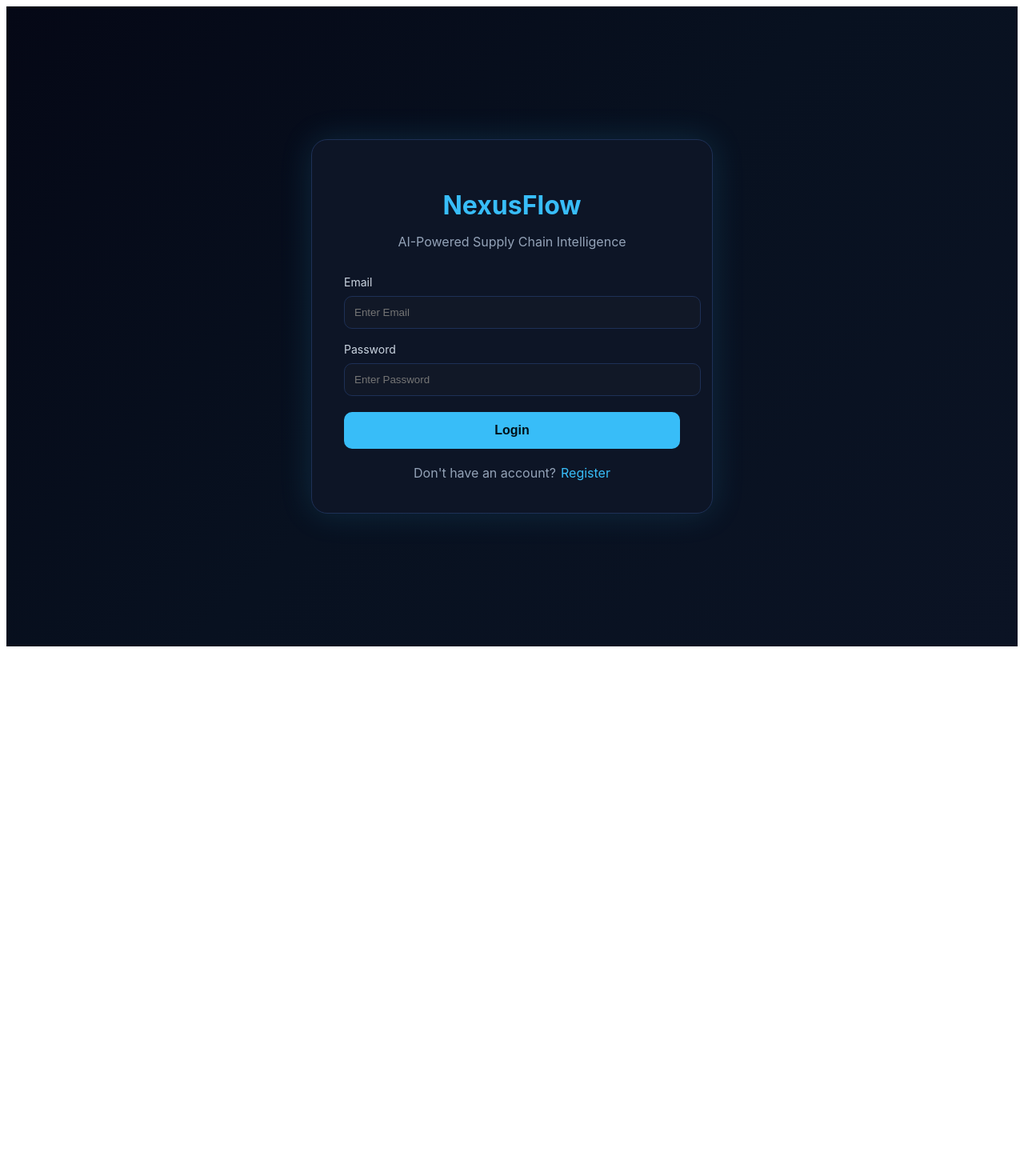
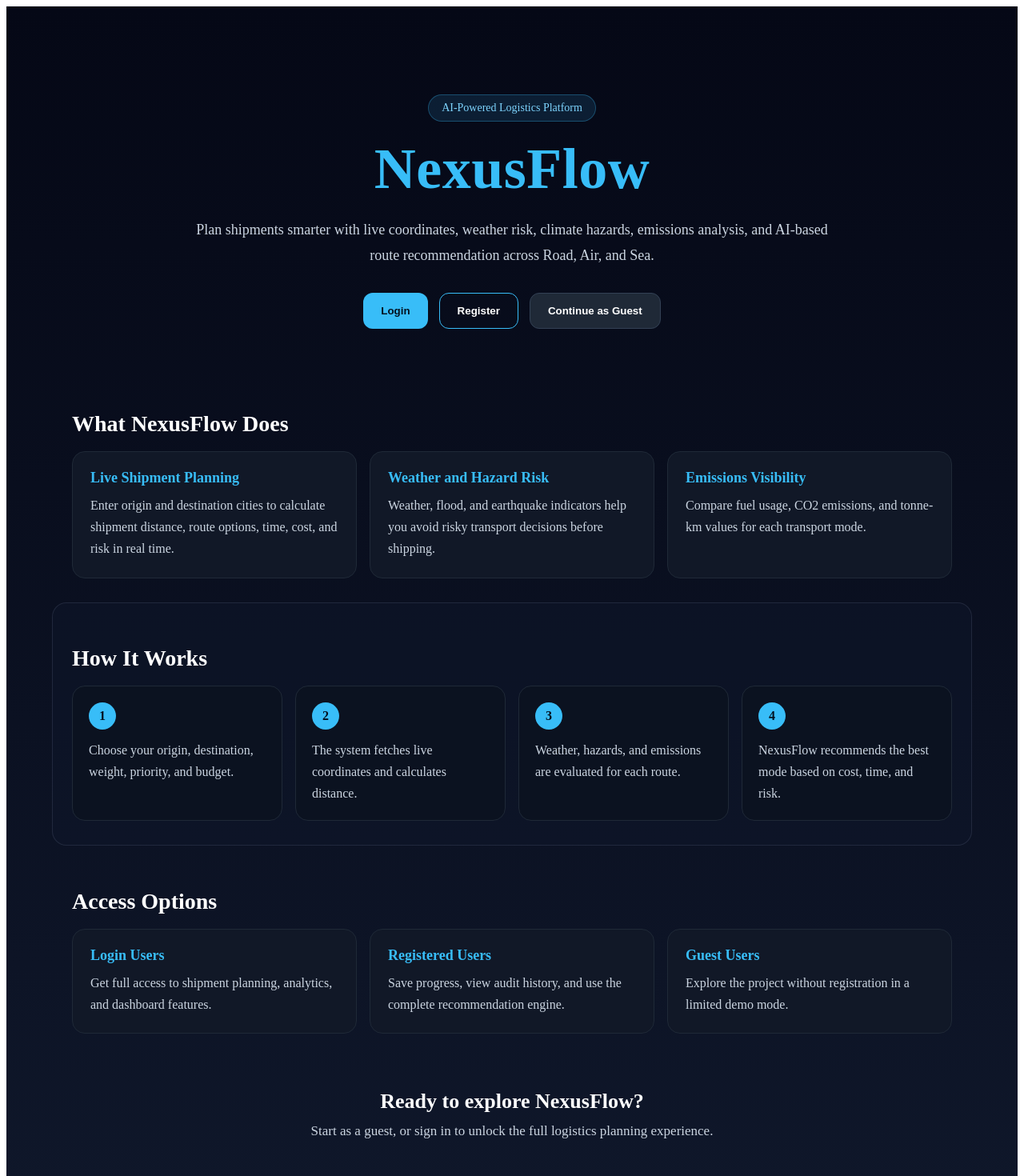
Before and after one commit to Riya3024/Nexusflow, a React (Vite) app in the folder client/: page / in a window 1280 px wide. Shown: the top 1470 px of the page at 80% size. Before the commit the page ends 816 px from the top, so only its background shows below. Built offline with nearby package versions, Linux system fonts and the light colour scheme; no server answers.

Commit message:
final submission

```diff
--- a/client/src/App.jsx
+++ b/client/src/App.jsx
@@ -6,7 +6,8 @@ import Layout from "./components/layout/Layout";
 import Dashboard from "./components/dashboard/Dashboard";
 
 
-
+import HomePage from "./pages/HomePage";
+import GuestHome from "./pages/GuestHome";
 import RoutesPage from "./pages/Routes";
 import Simulate from "./pages/Simulate";
 import Analytics from "./pages/Analytics";
@@ -57,9 +58,10 @@ export default function App() {
 
       <Routes>
 
-
+<Route path="/" element={<HomePage />} />
+<Route path="/guest" element={<GuestHome />} />
         {/* AUTH PAGES */}
-        <Route path="/" element={<Login />} />
+        <Route path="/login" element={<Login />} />
         <Route path="/register" element={<Register />} />
 
         {/* MAIN APP */}
@@ -92,15 +94,9 @@ export default function App() {
             }
           />
 
+
           {/* SHIPMENT PLANNER */}
-          <Route
-            path="planner"
-            element={
-              <ProtectedRoute>
-                <ShipmentPlanner />
-              </ProtectedRoute>
-            }
-          />
+          <Route path="planner" element={<ShipmentPlanner />} />
 
           {/* ROUTES */}
           <Route
--- a/client/src/components/layout/Layout.jsx
+++ b/client/src/components/layout/Layout.jsx
@@ -2,14 +2,14 @@ import Sidebar from "./Sidebar";
 import { Outlet } from "react-router-dom";
 
 export default function Layout() {
+  const guestMode = localStorage.getItem("guestMode") === "true";
 
-  const user = JSON.parse(
-    localStorage.getItem("user")
-  );
+  const user = guestMode
+    ? null
+    : JSON.parse(localStorage.getItem("user") || "null");
 
   return (
     <div style={{ display: "flex", height: "100vh" }}>
-
       {/* 🔥 SIDEBAR */}
       <Sidebar />
 
@@ -22,9 +22,8 @@ export default function Layout() {
           overflowY: "auto"
         }}
       >
-
         {/* 🔥 USER HEADER */}
-        {user && (
+        {(guestMode || user) && (
           <div
             style={{
               background: "#0D1526",
@@ -43,7 +42,7 @@ export default function Layout() {
                   fontSize: 18
                 }}
               >
-                👤 {user.name}
+                👤 {guestMode ? "Guest User" : user.name}
               </div>
 
               <div
@@ -52,7 +51,7 @@ export default function Layout() {
                   fontSize: 14
                 }}
               >
-                {user.email}
+                {guestMode ? "Limited demo access" : user.email}
               </div>
             </div>
 
@@ -62,16 +61,14 @@ export default function Layout() {
                 fontSize: 14
               }}
             >
-              User ID: {user.id}
+              {guestMode ? "Guest ID: DEMO" : `User ID: ${user.id}`}
             </div>
           </div>
         )}
 
         {/* 🔥 THIS IS IMPORTANT (ROUTING RENDERS HERE) */}
         <Outlet />
-
       </div>
-
     </div>
   );
 }
--- /dev/null
+++ b/client/src/pages/GuestHome.jsx
@@ -0,0 +1,41 @@
+import { useEffect } from "react";
+import { useNavigate } from "react-router-dom";
+
+export default function GuestHome() {
+  const navigate = useNavigate();
+
+  useEffect(() => {
+    localStorage.removeItem("token");
+    localStorage.setItem(
+      "user",
+      JSON.stringify({
+        name: "Guest User",
+        email: "guest@nexusflow.com",
+        id: "GUEST"
+      })
+    );
+  }, []);
+
+  return (
+    <div style={{ minHeight: "100vh", background: "#0f172a", color: "white", padding: 40 }}>
+      <h2 style={{ color: "#38BDF8" }}>Guest Access</h2>
+      <p style={{ color: "#cbd5e1", maxWidth: 700, lineHeight: 1.7 }}>
+        You are viewing NexusFlow in guest mode. You can explore the project and see
+        how shipment planning works, but some saving and advanced dashboard features
+        may require login.
+      </p>
+
+      <div style={{ display: "flex", gap: 12, flexWrap: "wrap", marginTop: 20 }}>
+        <button onClick={() => navigate("/dashboard/planner")}>
+          Open Planner Demo
+        </button>
+        <button onClick={() => navigate("/login")}>
+          Go to Login
+        </button>
+        <button onClick={() => navigate("/")}>
+          Back Home
+        </button>
+      </div>
+    </div>
+  );
+}
--- /dev/null
+++ b/client/src/pages/HomePage.jsx
@@ -0,0 +1,277 @@
+import { useNavigate } from "react-router-dom";
+
+export default function HomePage() {
+  const navigate = useNavigate();
+
+  const goGuest = () => {
+  localStorage.removeItem("token");
+  localStorage.setItem(
+    "user",
+    JSON.stringify({
+      name: "Guest User",
+      email: "guest@nexusflow.com",
+      id: "GUEST"
+    })
+  );
+  navigate("/dashboard/planner");
+};
+
+  return (
+    <div style={styles.page}>
+      <div style={styles.hero}>
+        <div style={styles.badge}>AI-Powered Logistics Platform</div>
+        <h1 style={styles.title}>NexusFlow</h1>
+        <p style={styles.subtitle}>
+          Plan shipments smarter with live coordinates, weather risk, climate hazards,
+          emissions analysis, and AI-based route recommendation across Road, Air, and Sea.
+        </p>
+
+        <div style={styles.actions}>
+          <button style={styles.primaryBtn} onClick={() => navigate("/login")}>
+            Login
+          </button>
+          <button style={styles.secondaryBtn} onClick={() => navigate("/register")}>
+            Register
+          </button>
+          <button style={styles.guestBtn} onClick={goGuest}>
+            Continue as Guest
+          </button>
+        </div>
+      </div>
+
+      <section style={styles.section}>
+        <h2 style={styles.sectionTitle}>What NexusFlow Does</h2>
+        <div style={styles.grid}>
+          <div style={styles.card}>
+            <h3 style={styles.cardTitle}>Live Shipment Planning</h3>
+            <p style={styles.cardText}>
+              Enter origin and destination cities to calculate shipment distance,
+              route options, time, cost, and risk in real time.
+            </p>
+          </div>
+          <div style={styles.card}>
+            <h3 style={styles.cardTitle}>Weather and Hazard Risk</h3>
+            <p style={styles.cardText}>
+              Weather, flood, and earthquake indicators help you avoid risky transport
+              decisions before shipping.
+            </p>
+          </div>
+          <div style={styles.card}>
+            <h3 style={styles.cardTitle}>Emissions Visibility</h3>
+            <p style={styles.cardText}>
+              Compare fuel usage, CO2 emissions, and tonne-km values for each transport mode.
+            </p>
+          </div>
+        </div>
+      </section>
+
+      <section style={styles.sectionAlt}>
+        <h2 style={styles.sectionTitle}>How It Works</h2>
+        <div style={styles.steps}>
+          <div style={styles.step}>
+            <span style={styles.stepNo}>1</span>
+            <p style={styles.stepText}>Choose your origin, destination, weight, priority, and budget.</p>
+          </div>
+          <div style={styles.step}>
+            <span style={styles.stepNo}>2</span>
+            <p style={styles.stepText}>The system fetches live coordinates and calculates distance.</p>
+          </div>
+          <div style={styles.step}>
+            <span style={styles.stepNo}>3</span>
+            <p style={styles.stepText}>Weather, hazards, and emissions are evaluated for each route.</p>
+          </div>
+          <div style={styles.step}>
+            <span style={styles.stepNo}>4</span>
+            <p style={styles.stepText}>NexusFlow recommends the best mode based on cost, time, and risk.</p>
+          </div>
+        </div>
+      </section>
+
+      <section style={styles.section}>
+        <h2 style={styles.sectionTitle}>Access Options</h2>
+        <div style={styles.grid}>
+          <div style={styles.card}>
+            <h3 style={styles.cardTitle}>Login Users</h3>
+            <p style={styles.cardText}>
+              Get full access to shipment planning, analytics, and dashboard features.
+            </p>
+          </div>
+          <div style={styles.card}>
+            <h3 style={styles.cardTitle}>Registered Users</h3>
+            <p style={styles.cardText}>
+              Save progress, view audit history, and use the complete recommendation engine.
+            </p>
+          </div>
+          <div style={styles.card}>
+            <h3 style={styles.cardTitle}>Guest Users</h3>
+            <p style={styles.cardText}>
+              Explore the project without registration in a limited demo mode.
+            </p>
+          </div>
+        </div>
+      </section>
+
+      <section style={styles.footerSection}>
+        <h2 style={styles.footerTitle}>Ready to explore NexusFlow?</h2>
+        <p style={styles.footerText}>
+          Start as a guest, or sign in to unlock the full logistics planning experience.
+        </p>
+      </section>
+    </div>
+  );
+}
+
+const styles = {
+  page: {
+    minHeight: "100vh",
+    background: "linear-gradient(180deg, #050816 0%, #0f172a 100%)",
+    color: "white",
+    padding: "40px 20px"
+  },
+  hero: {
+    maxWidth: "1100px",
+    margin: "0 auto",
+    textAlign: "center",
+    padding: "70px 20px 50px"
+  },
+  badge: {
+    display: "inline-block",
+    padding: "8px 16px",
+    borderRadius: "999px",
+    background: "rgba(56, 189, 248, 0.12)",
+    border: "1px solid rgba(56, 189, 248, 0.3)",
+    color: "#7dd3fc",
+    fontSize: "14px",
+    marginBottom: "18px"
+  },
+  title: {
+    margin: 0,
+    fontSize: "clamp(42px, 8vw, 72px)",
+    color: "#38BDF8",
+    letterSpacing: "0.5px"
+  },
+  subtitle: {
+    maxWidth: "820px",
+    margin: "18px auto 0",
+    fontSize: "18px",
+    lineHeight: "1.8",
+    color: "#cbd5e1"
+  },
+  actions: {
+    display: "flex",
+    justifyContent: "center",
+    gap: "14px",
+    flexWrap: "wrap",
+    marginTop: "30px"
+  },
+  primaryBtn: {
+    background: "#38BDF8",
+    color: "#03111f",
+    border: "none",
+    padding: "14px 22px",
+    borderRadius: "12px",
+    fontWeight: "700",
+    cursor: "pointer"
+  },
+  secondaryBtn: {
+    background: "transparent",
+    color: "#ffffff",
+    border: "1px solid #38BDF8",
+    padding: "14px 22px",
+    borderRadius: "12px",
+    fontWeight: "700",
+    cursor: "pointer"
+  },
+  guestBtn: {
+    background: "#1f2937",
+    color: "#ffffff",
+    border: "1px solid #334155",
+    padding: "14px 22px",
+    borderRadius: "12px",
+    fontWeight: "700",
+    cursor: "pointer"
+  },
+  section: {
+    maxWidth: "1100px",
+    margin: "0 auto",
+    padding: "30px 0"
+  },
+  sectionAlt: {
+    maxWidth: "1100px",
+    margin: "0 auto",
+    padding: "30px 24px",
+    background: "rgba(15, 23, 42, 0.55)",
+    border: "1px solid rgba(148, 163, 184, 0.15)",
+    borderRadius: "18px"
+  },
+  sectionTitle: {
+    fontSize: "28px",
+    marginBottom: "18px",
+    color: "#ffffff"
+  },
+  grid: {
+    display: "grid",
+    gridTemplateColumns: "repeat(auto-fit, minmax(240px, 1fr))",
+    gap: "16px"
+  },
+  card: {
+    background: "#111827",
+    border: "1px solid #1f2937",
+    borderRadius: "16px",
+    padding: "22px"
+  },
+  cardTitle: {
+    margin: "0 0 10px 0",
+    color: "#38BDF8",
+    fontSize: "18px"
+  },
+  cardText: {
+    margin: 0,
+    color: "#cbd5e1",
+    lineHeight: "1.7"
+  },
+  steps: {
+    display: "grid",
+    gridTemplateColumns: "repeat(auto-fit, minmax(220px, 1fr))",
+    gap: "16px"
+  },
+  step: {
+    background: "#0b1220",
+    border: "1px solid #1f2937",
+    borderRadius: "16px",
+    padding: "20px"
+  },
+  stepNo: {
+    display: "inline-flex",
+    width: "34px",
+    height: "34px",
+    borderRadius: "50%",
+    alignItems: "center",
+    justifyContent: "center",
+    background: "#38BDF8",
+    color: "#03111f",
+    fontWeight: "800",
+    marginBottom: "12px"
+  },
+  stepText: {
+    margin: 0,
+    color: "#cbd5e1",
+    lineHeight: "1.7"
+  },
+  footerSection: {
+    maxWidth: "1100px",
+    margin: "0 auto",
+    padding: "40px 0 20px",
+    textAlign: "center"
+  },
+  footerTitle: {
+    margin: 0,
+    color: "#ffffff",
+    fontSize: "26px"
+  },
+  footerText: {
+    marginTop: "12px",
+    color: "#cbd5e1",
+    fontSize: "17px"
+  }
+};
--- a/client/src/pages/Login.jsx
+++ b/client/src/pages/Login.jsx
@@ -29,6 +29,7 @@ export default function Login() {
 );
 
       localStorage.setItem("token", res.data.token);
+localStorage.removeItem("guestMode");
 
 localStorage.setItem(
   "user",
```
Also changed, not shown: 1 other file (tests, documents, lock files or other folders).
